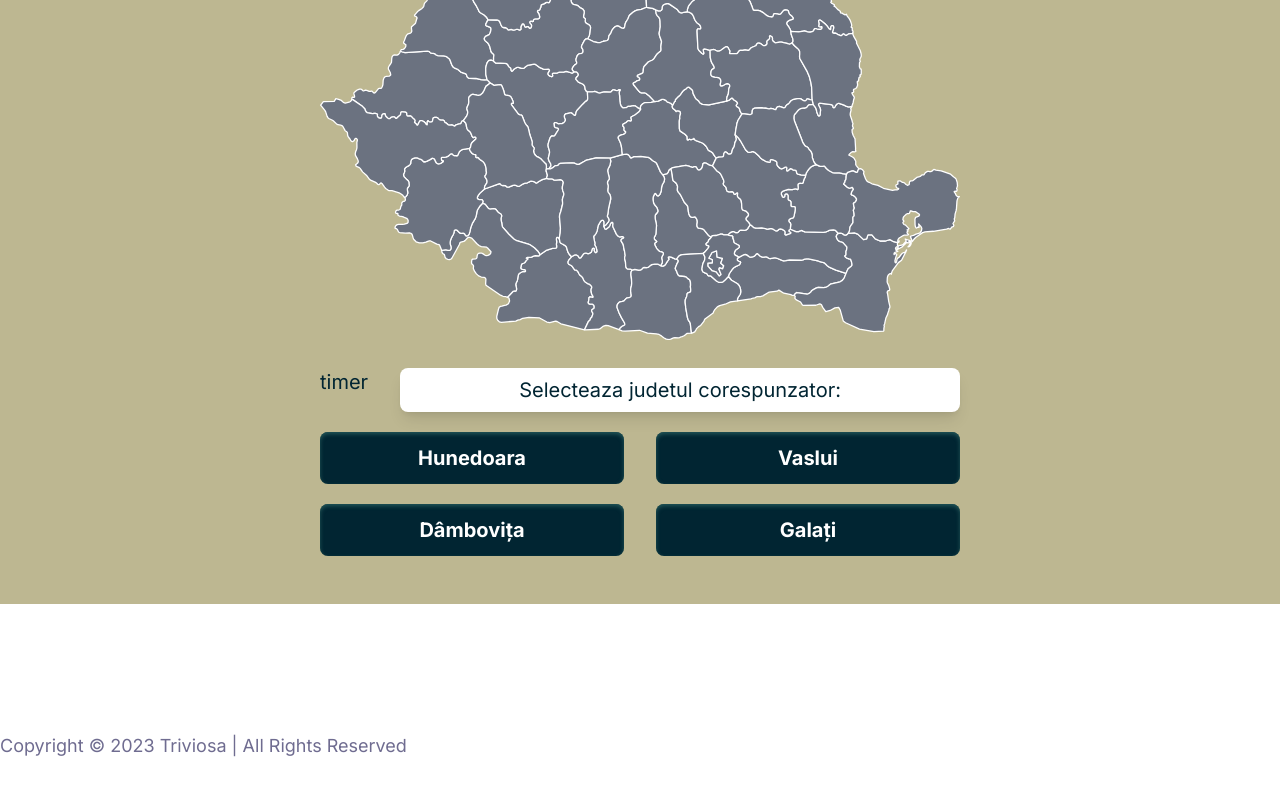
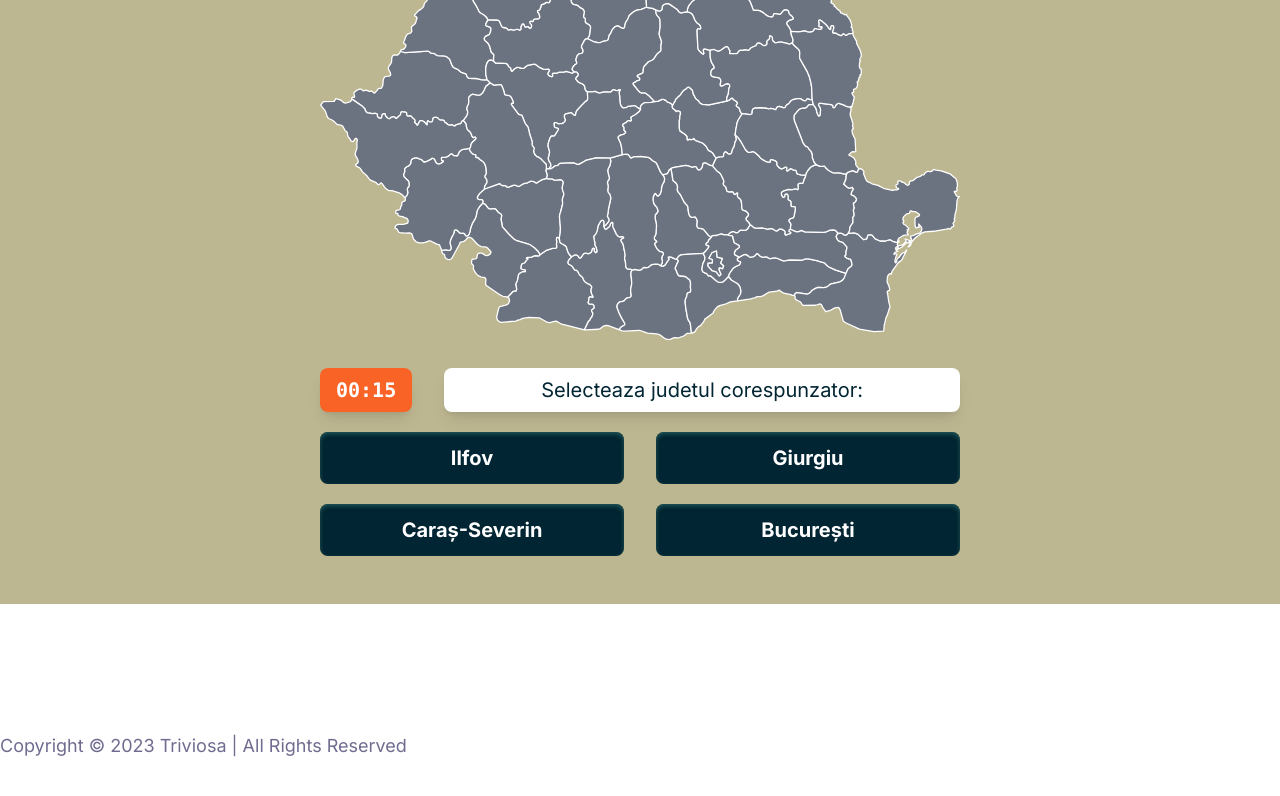
Before and after one commit to DragoshDX/quiz-map, a Next.js app: page / in a window 1280 px wide. Both pictures are taken after a click on the button "START". Shown: the part 275-1071 px from the top of the page. Built offline with nearby package versions, Linux system fonts and the light colour scheme; a web font is replaced by a local one.

Commit message:
fixed timer

```diff
--- a/package.json
+++ b/package.json
@@ -16,7 +16,8 @@
     "react": "^18",
     "react-dom": "^18",
     "react-redux": "^8.1.3",
-    "redux": "^4.2.1"
+    "redux": "^4.2.1",
+    "usehooks-ts": "^2.9.1"
   },
   "devDependencies": {
     "autoprefixer": "^10.0.1",
--- a/src/components/core/Game.jsx
+++ b/src/components/core/Game.jsx
@@ -5,12 +5,14 @@ import { StoreProvider } from '../store';
 export const Game = () => {
   return (
     <StoreProvider>
-      <div className="px-6 lg:p-0 lg:w-1/2 mx-auto">
-        <Map></Map>
-      </div>
+      <div className="relative">
+        <div className="px-6 lg:p-0 lg:w-1/2 mx-auto">
+          <Map></Map>
+        </div>
 
-      <div className="mt-7">
-        <Controls></Controls>
+        <div className="mt-7">
+          <Controls></Controls>
+        </div>
       </div>
     </StoreProvider>
   );
--- a/src/components/core/Quiz.jsx
+++ b/src/components/core/Quiz.jsx
@@ -1,12 +1,19 @@
 import { shuffle } from 'lodash';
+import { useMediaQuery } from 'usehooks-ts';
 import { units } from '@/data';
 import React from 'react';
+import { Timer } from '.';
 
 export const Quiz = () => {
+  const matches = useMediaQuery('(min-width: 1024px)');
+  const positionValueClass = matches ? '' : 'absolute';
+
   return (
     <div className="px-6 lg:px-0 lg:w-1/2 mx-auto">
       <div className="flex gap-8 mb-5">
-        <div className="hidden lg:block">timer</div>
+        <div className={`${positionValueClass} -top-2 lg:static`}>
+          <Timer></Timer>
+        </div>
 
         <p className="bg-gray-50 shadow-lg text-center flex-grow p-2 rounded-lg">
           Selecteaza judetul corespunzator:
--- /dev/null
+++ b/src/components/core/Timer.jsx
@@ -0,0 +1,41 @@
+/**
+ * la timp maxim sa fie verde
+la 66% sa fie portocaliu
+la 33% sa fie rosu
+si cand e 0 sa fie negru
+posibilitatea de a face un flash rosu
+ */
+
+const p = (number, maxLength = 2, padString = '0') => {
+  return number.toString().padStart(maxLength, padString);
+};
+
+const renderTime = (ms = 0) => {
+  const t = new Date(ms);
+
+  return `${p(t.getMinutes())}:${p(t.getSeconds())}`;
+};
+
+export const Timer = ({ time = 1000 * 15, fullTime = 1000 * 30 }) => {
+  let modifierClasses = 'bg-accent2';
+
+  if (time < (fullTime * 66) / 100) {
+    modifierClasses = 'bg-accent1';
+  }
+
+  if (time < (fullTime * 33) / 100) {
+    modifierClasses = 'bg-accent1 animate-pulse';
+  }
+
+  if (time <= 0) {
+    modifierClasses = 'bg-black';
+  }
+
+  return (
+    <span
+      className={`${modifierClasses} py-2 lg:py-0 text-gray-50 font-bold font-mono flex items-center rounded-lg shadow-lg h-full px-4`}
+    >
+      {renderTime(time)}
+    </span>
+  );
+};
--- a/src/components/core/index.js
+++ b/src/components/core/index.js
@@ -4,3 +4,4 @@ export * from './Map';
 export * from './Home';
 export * from './Controls';
 export * from './Quiz';
+export * from './Timer';
--- a/tailwind.config.js
+++ b/tailwind.config.js
@@ -44,6 +44,7 @@ module.exports = {
         700: '#c54c1b',
         800: '#ab4116',
         900: '#913611',
+        DEFAULT: '#F96325',
       },
       accent2: {
         100: '#66e363',
@@ -55,6 +56,7 @@ module.exports = {
         700: '#42a03e',
         800: '#389434',
         900: '#2e882a',
+        DEFAULT: '#56DC53',
       },
       neutral: {
         100: '#8d7a73',
```
Also changed, not shown: 1 other file (tests, documents, lock files or other folders).
